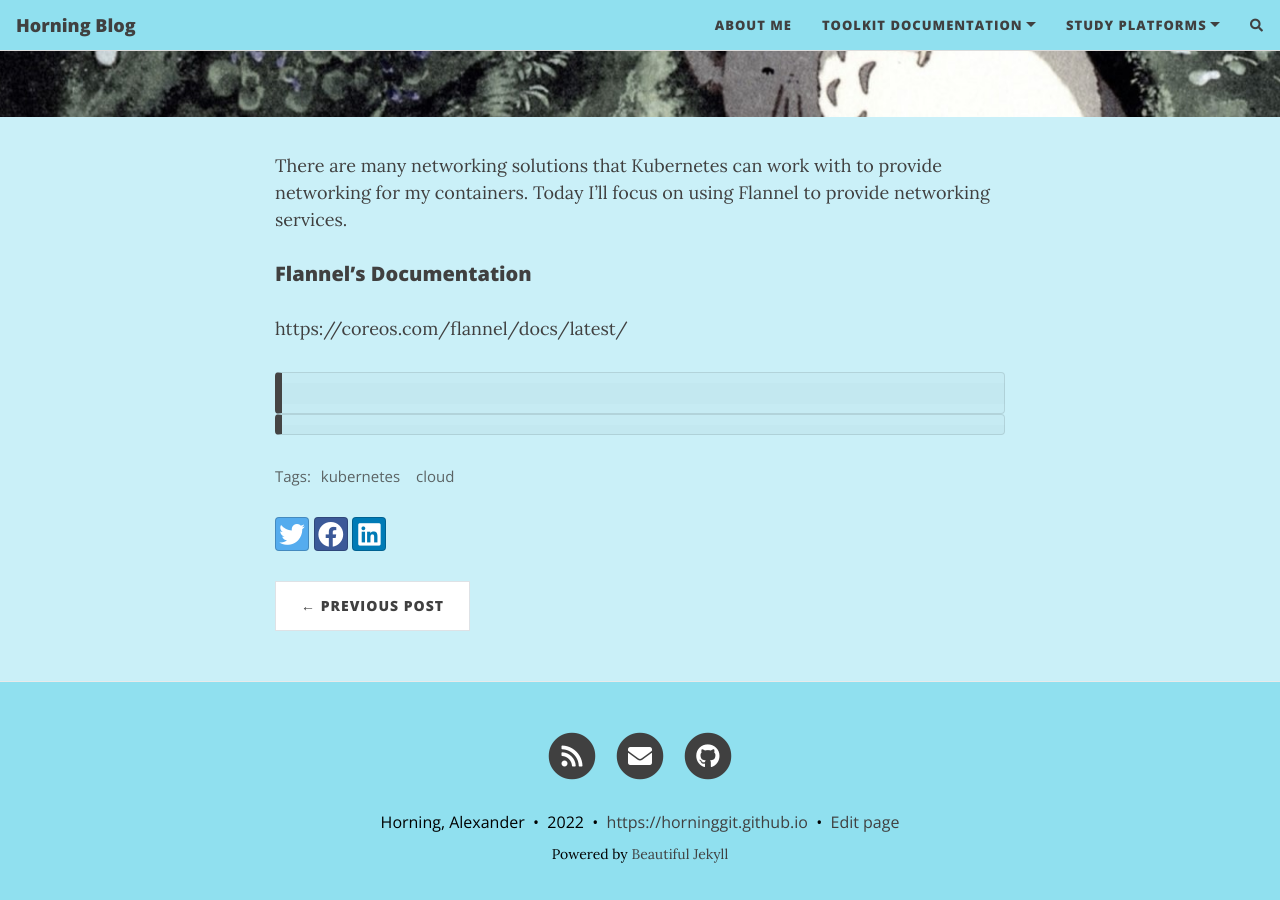
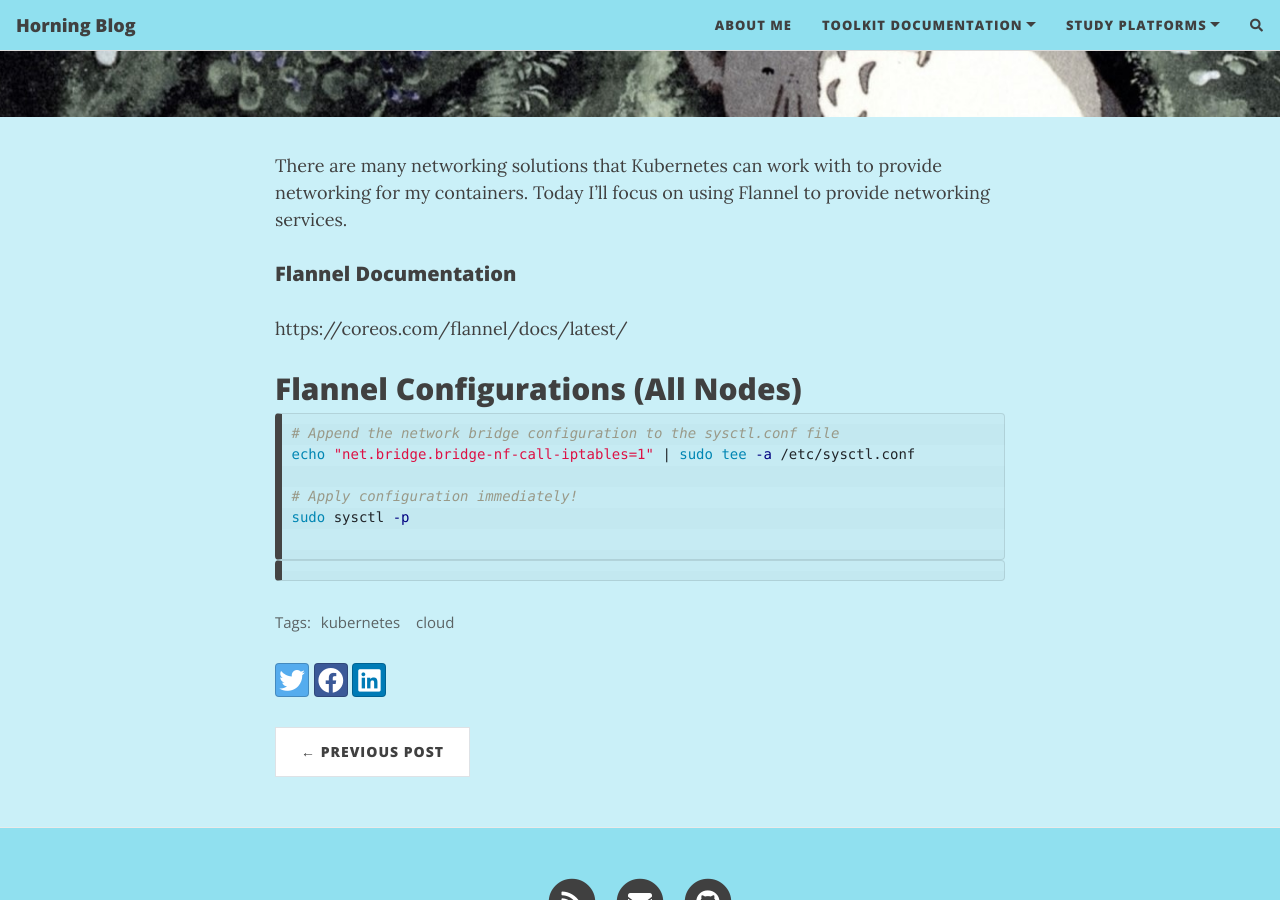
Before and after one commit to HorningGit/HorningGit.github.io, a Jekyll site: the page built from _posts/2022-09-05-K8s-Study.md, in a window 1280 px wide and 900 px high, scrolled down 481 px. Built offline with Jekyll 4.4.1, drawn with Linux system fonts in a browser that asks for light colours; nearby versions of some CDN libraries; comment, search, counter and statistics services are not loaded.

Commit message:
Update 2022-09-05-K8s-Study.md

````diff
--- a/_posts/2022-09-05-K8s-Study.md
+++ b/_posts/2022-09-05-K8s-Study.md
@@ -10,10 +10,16 @@
 
 There are many networking solutions that Kubernetes can work with to provide networking for my containers. Today I'll focus on using Flannel to provide networking services.
 
-##### Flannel's Documentation
+##### Flannel Documentation
 https://coreos.com/flannel/docs/latest/
 
+## Flannel Configurations (All Nodes)
 ```bash
+# Append the network bridge configuration to the sysctl.conf file
+echo "net.bridge.bridge-nf-call-iptables=1" | sudo tee -a /etc/sysctl.conf
+
+# Apply configuration immediately!
+sudo sysctl -p
 
 ```
 
````
